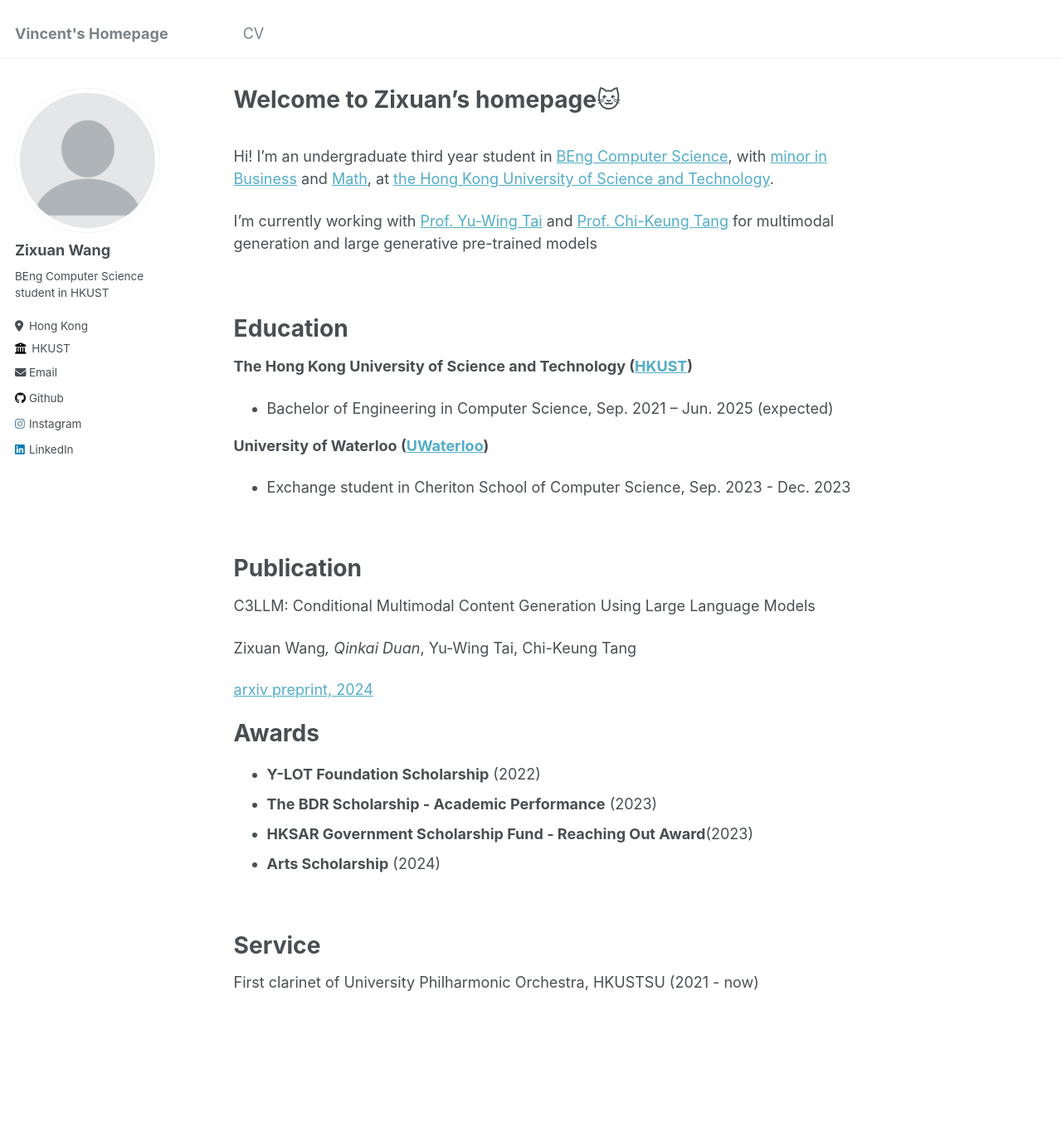
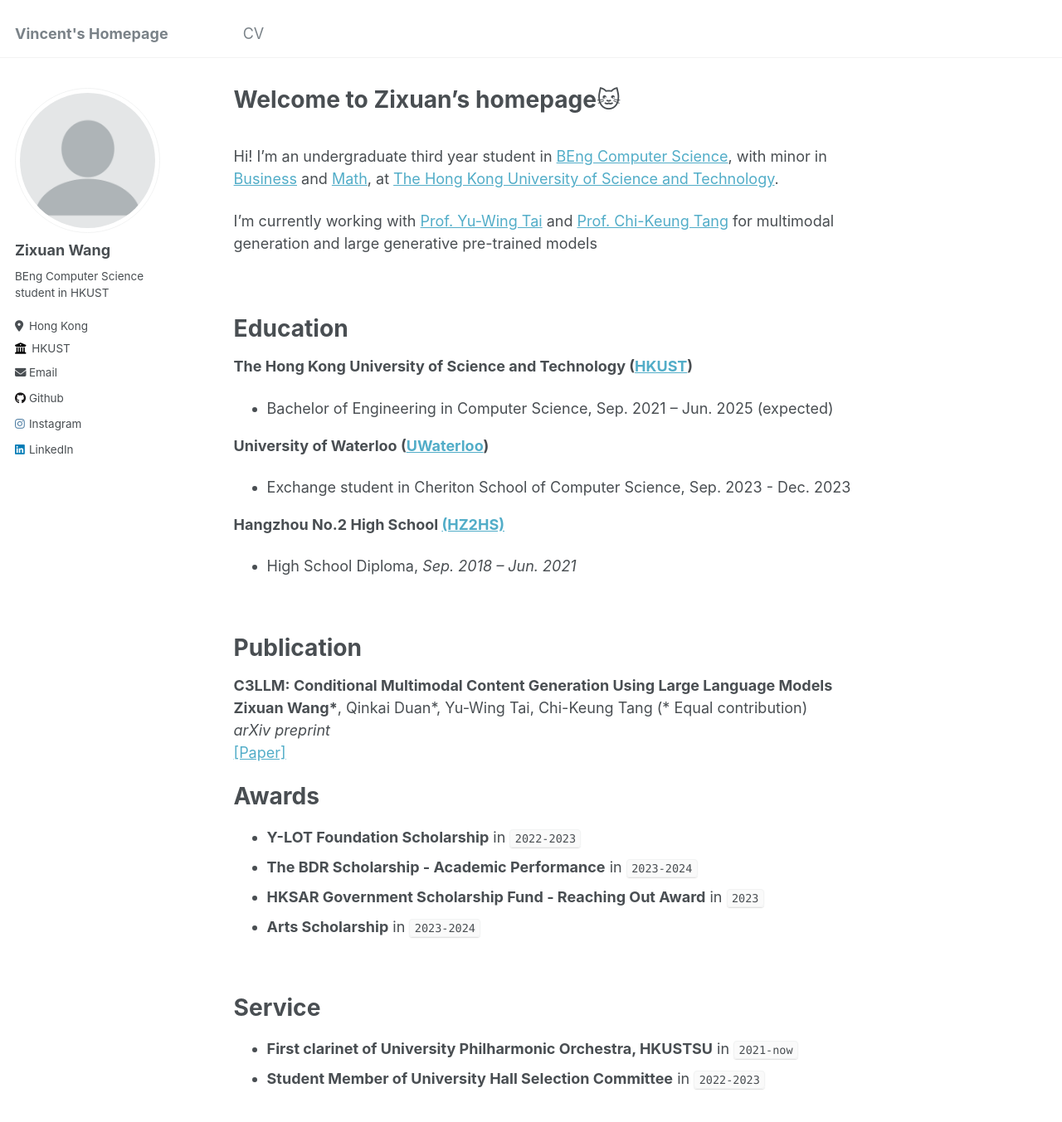
Before and after one commit to Vincent2311/Vincent2311.github.io, a Jekyll site: the page built from _pages/about.md, in a window 1280 px wide and 1400 px high. Shown: the top 1353 px of the window at 83% size. Built offline with Jekyll 4.4.1, drawn with Linux system fonts in a browser that asks for light colours.

Commit message:
Update about.md

```diff
--- a/_pages/about.md
+++ b/_pages/about.md
@@ -8,7 +8,7 @@
 ---
 
 <br>
-Hi! I'm an undergraduate third year student in [BEng Computer Science](https://cse.hkust.edu.hk/ug/comp/), with [minor in Business](https://bmundergrad.hkust.edu.hk/academics/academic-programs/minor-programs) and [Math](https://www.math.hkust.edu.hk/ug/minor.php), at [the Hong Kong University of Science and Technology](https://hkust.edu.hk/).
+Hi! I'm an undergraduate third year student in [BEng Computer Science](https://cse.hkust.edu.hk/ug/comp/), with minor in [Business](https://bmundergrad.hkust.edu.hk/academics/academic-programs/minor-programs) and [Math](https://www.math.hkust.edu.hk/ug/minor.php), at [The Hong Kong University of Science and Technology](https://hkust.edu.hk/).
 
 I'm currently working with [Prof. Yu-Wing Tai](https://yuwingtai.github.io/) and [Prof. Chi-Keung Tang](https://home.cse.ust.hk/~cktang/bio.html) for multimodal generation and large generative pre-trained models
 
@@ -22,26 +22,35 @@
 **University of Waterloo ([UWaterloo](https://uwaterloo.ca/))**
 * Exchange student in Cheriton School of Computer Science, Sep. 2023 - Dec. 2023
 
+**Hangzhou No.2 High School [(HZ2HS)](http://www.hz2hs.cn/)**
+- High School Diploma, *Sep. 2018 -- Jun. 2021*
 
 <br>
 
 Publication
 ======
-C3LLM: Conditional Multimodal Content Generation Using Large Language Models
+<div>
+  <p align="left"><strong>
+  C3LLM: Conditional Multimodal Content Generation Using Large Language Models</strong>
+  <br>
+  <b>Zixuan Wang*</b>, Qinkai Duan*, Yu-Wing Tai, Chi-Keung Tang (* Equal contribution) <br>
+  <em>arXiv preprint</em> <br>
+  <span class="links">
+  <a href="https://arxiv.org/abs/2405.16136" target="_blank">[Paper]</a>
+  </span> </p>
 
-Zixuan Wang*, Qinkai Duan*, Yu-Wing Tai, Chi-Keung Tang
-
-[arxiv preprint, 2024](https://arxiv.org/abs/2405.16136)
+</div>
 
 Awards
 ======
-* **Y-LOT Foundation Scholarship** (2022)
-* **The BDR Scholarship - Academic Performance** (2023)
-* **HKSAR Government Scholarship Fund - Reaching Out Award**(2023)
-* **Arts Scholarship** (2024)
+* **Y-LOT Foundation Scholarship** in `2022-2023`
+* **The BDR Scholarship - Academic Performance** in `2023-2024`
+* **HKSAR Government Scholarship Fund - Reaching Out Award** in `2023`
+* **Arts Scholarship** in `2023-2024`
 
 <br>
 
 Service
 ======
-First clarinet of University Philharmonic Orchestra, HKUSTSU (2021 - now)
+* **First clarinet of University Philharmonic Orchestra, HKUSTSU** in `2021-now`
+* **Student Member of University Hall Selection Committee** in `2022-2023`
```
